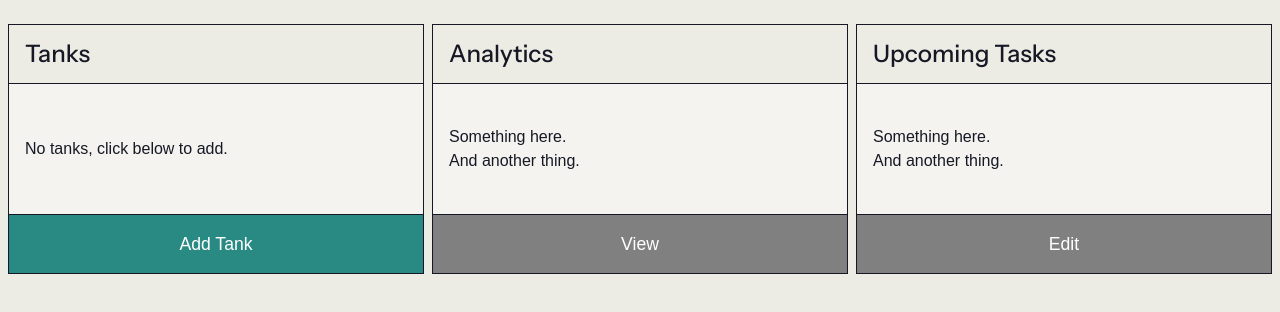
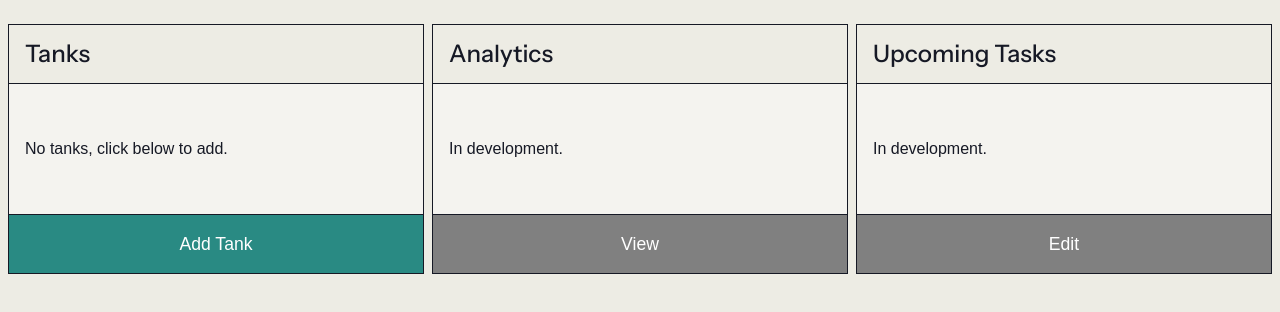
Before and after one commit to jl-stephenson/production-tracker, a React (Vite) app: page / in a window 1280 px wide. Shown: the top 312 px of the page. Built offline with nearby package versions, Linux system fonts and the light colour scheme; a web font is replaced by a local one.

Commit message:
refactor: add hover for back buttons

```diff
--- a/src/features/tanks/pages/TankIndividualPage/index.tsx
+++ b/src/features/tanks/pages/TankIndividualPage/index.tsx
@@ -10,8 +10,6 @@ export function TankIndividualPage({ tankId }: TankIndividualPageProps) {
   const tank = useTankStore((state) => state.fetchTank(tankId));
 
   if (!tank) return <div>Something went wrong</div>;
-
-  console.log(tank);
 
   return (
     <main className="dashboard-container">
--- a/src/index.css
+++ b/src/index.css
@@ -271,4 +271,9 @@ p {
   border: 1px solid var(--color-dark);
   padding: 0.5rem;
   margin-block: 1rem;
+  transition: background-color 0.3s ease;
 }
+
+.back-link:hover {
+  background-color: var(--color-light-shade);
+}
--- a/src/routes/index.tsx
+++ b/src/routes/index.tsx
@@ -48,8 +48,7 @@ function Index() {
               <h2>Analytics</h2>
             </div>
             <div className="dashboard-card-body">
-              <p>Something here.</p>
-              <p>And another thing.</p>
+              <p>In development.</p>
             </div>
             <div className="dashboard-card-footer">
               <Link
@@ -67,8 +66,7 @@ function Index() {
               <h2>Upcoming Tasks</h2>
             </div>
             <div className="dashboard-card-body">
-              <p>Something here.</p>
-              <p>And another thing.</p>
+              <p>In development.</p>
             </div>
             <div className="dashboard-card-footer">
               <Link
```
